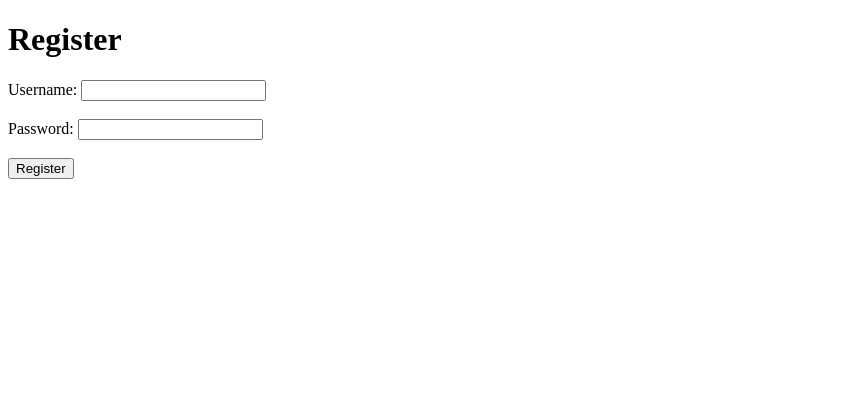
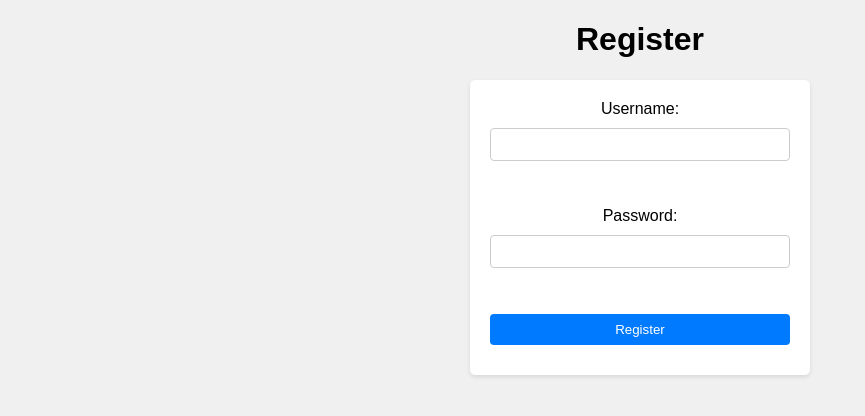
Before and after one commit to mukundbh24/User-Registration-Login, a Flask app: page / in a window 1280 px wide. Shown: the top 416 px of the page, without its empty margins (0-865 px from the left). Run offline with Flask 3, Linux system fonts and the light colour scheme.

Commit message:
Added some css component to login and registration pages

```diff
--- a/Templates/index.html
+++ b/Templates/index.html
@@ -2,6 +2,47 @@
 <html>
 <head>
     <title>User Registration</title>
+    <style>
+        body {
+            font-family: Arial, sans-serif;
+            background-color: #f0f0f0;
+            text-align: center;
+        }
+
+        form {
+            max-width: 300px;
+            margin: 0 auto;
+            background-color: #fff;
+            padding: 20px;
+            border-radius: 5px;
+            box-shadow: 0 2px 4px rgba(0, 0, 0, 0.1);
+        }
+
+        label, input {
+            display: block;
+            margin-bottom: 10px;
+        }
+
+        input {
+            width: 100%;
+            padding: 8px;
+            border: 1px solid #ccc;
+            border-radius: 4px;
+            box-sizing: border-box;
+        }
+
+        input[type="submit"] {
+            background-color: #007bff;
+            color: #fff;
+            border: none;
+            border-radius: 4px;
+            cursor: pointer;
+        }
+
+        input[type="submit"]:hover {
+            background-color: #0056b3;
+        }
+    </style>
 </head>
 <body>
     <h1>Register</h1>
```
Also changed, not shown: Templates/logon.html (+41 -0 lines).
